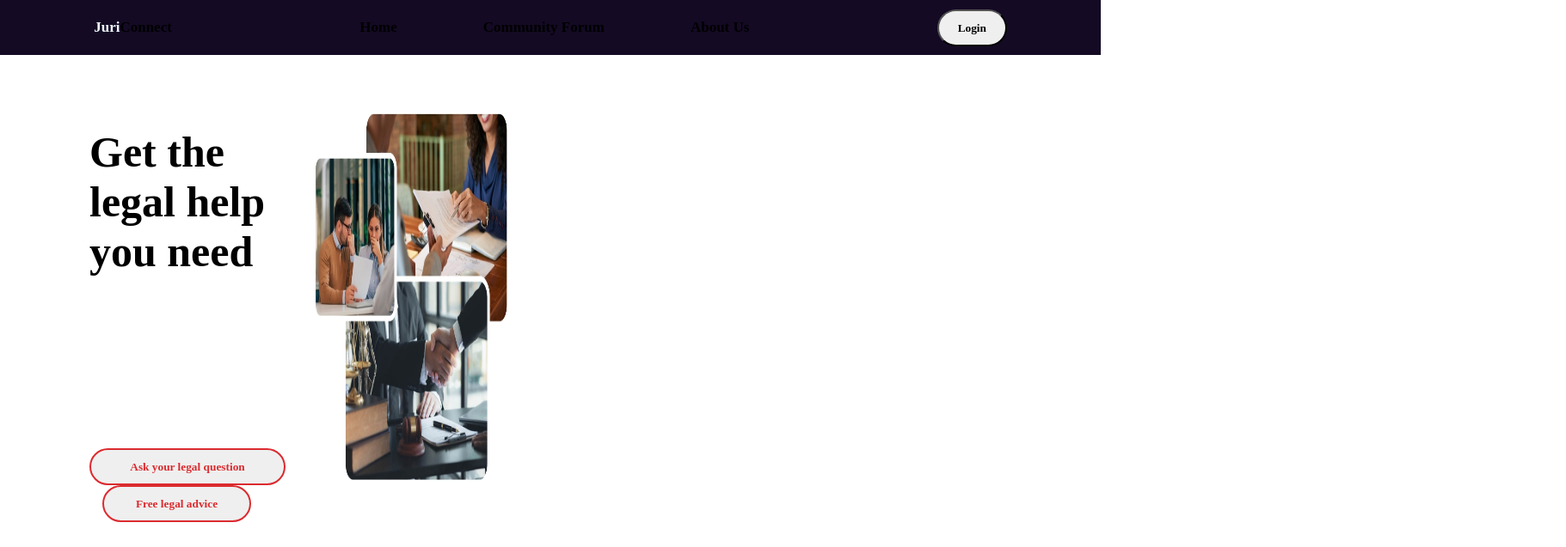
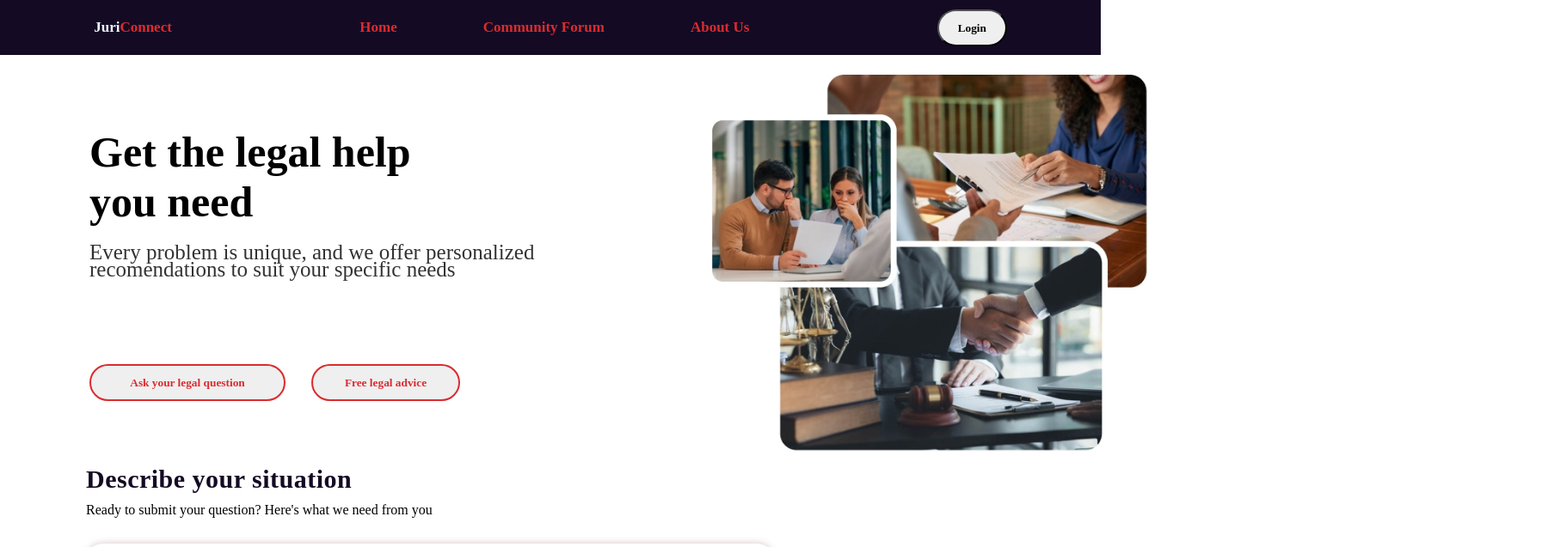
Before and after one commit to Tharindu-Lakmal/Juris-Connect, a React (Vite) app in the folder juris-connect/: page /legalcon in a window 1280 px wide. Shown: the top 637 px of the page at 86% size, 1821 px wide, since content can reach past the window. Built offline with nearby package versions, Linux system fonts and the light colour scheme.

Commit message:
fix the legal consultation page bugs

```diff
--- a/juris-connect/src/Pages/Legalconsultation/Legalcon.css
+++ b/juris-connect/src/Pages/Legalconsultation/Legalcon.css
@@ -15,26 +15,30 @@
       padding-right: 1em;
       margin-left: 70px;
       margin-top: 50px;
+
 }
 h1{
       font-size: 5rem;
       font-weight: bold;
+      width: 700px;
 }
-    p{
+.left p {
       font-size: 2.5rem;
       margin-top: 20px;
+      color: black;
 }
-
 .right {
       flex: 1;
       text-align: right;
+
 }
 
 .right img {
-      max-width: 100%;
+      max-width: 1000px;
       height: auto;
-      margin-right: 150px;
-      height: 450px;
+      position: absolute;
+      top: 80px;
+      padding-right: 450px;
 
 }
 .button-left {
--- a/juris-connect/src/components/Header/Navbar.css
+++ b/juris-connect/src/components/Header/Navbar.css
@@ -12,7 +12,7 @@ body {
 li {
     list-style: none;
 }
-a {
+.nav a {
     text-decoration: none;
     color: #DB2B2F;
     font-weight: bold;
```
Lines whose indentation alone changed are shown as unchanged.
